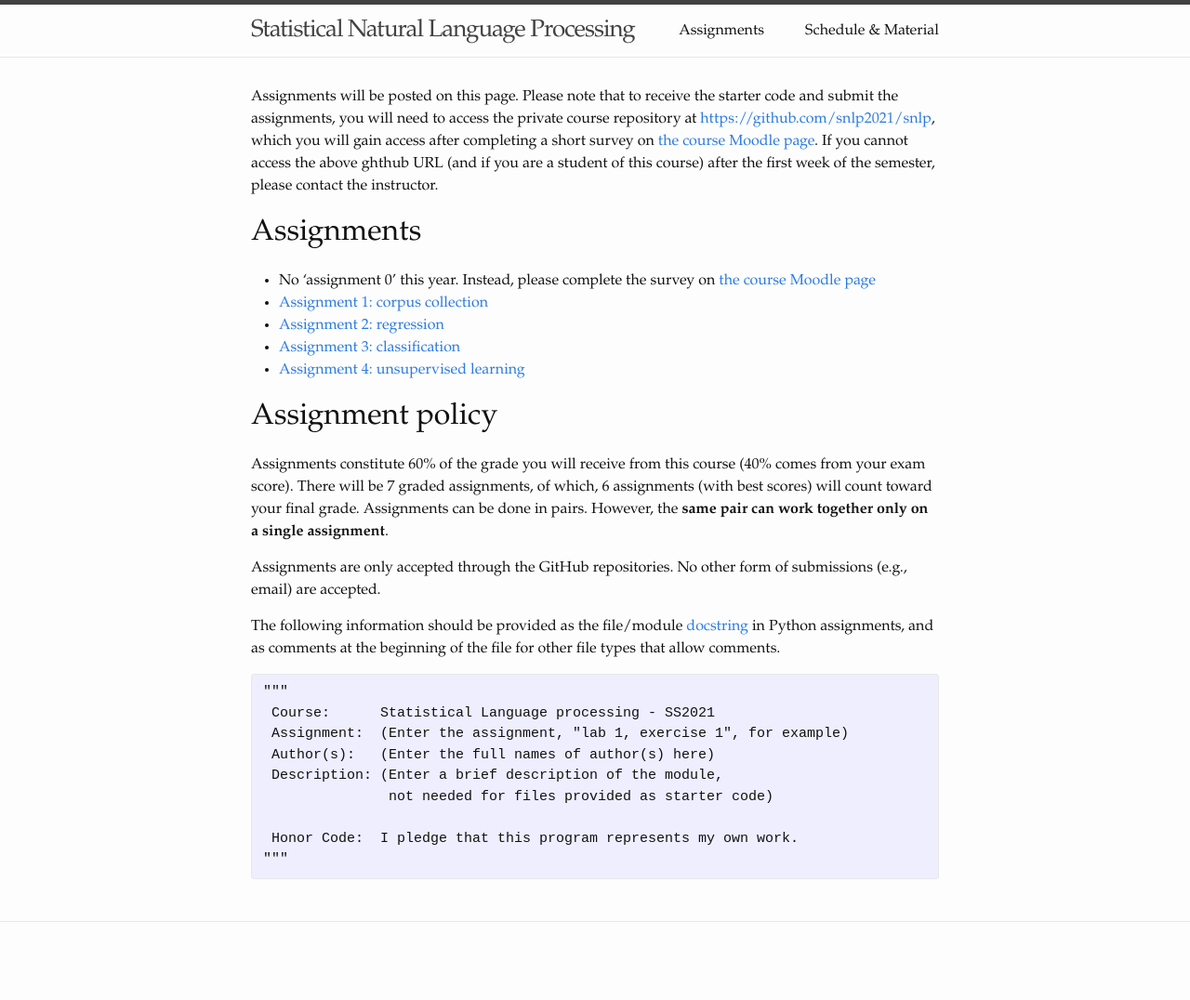
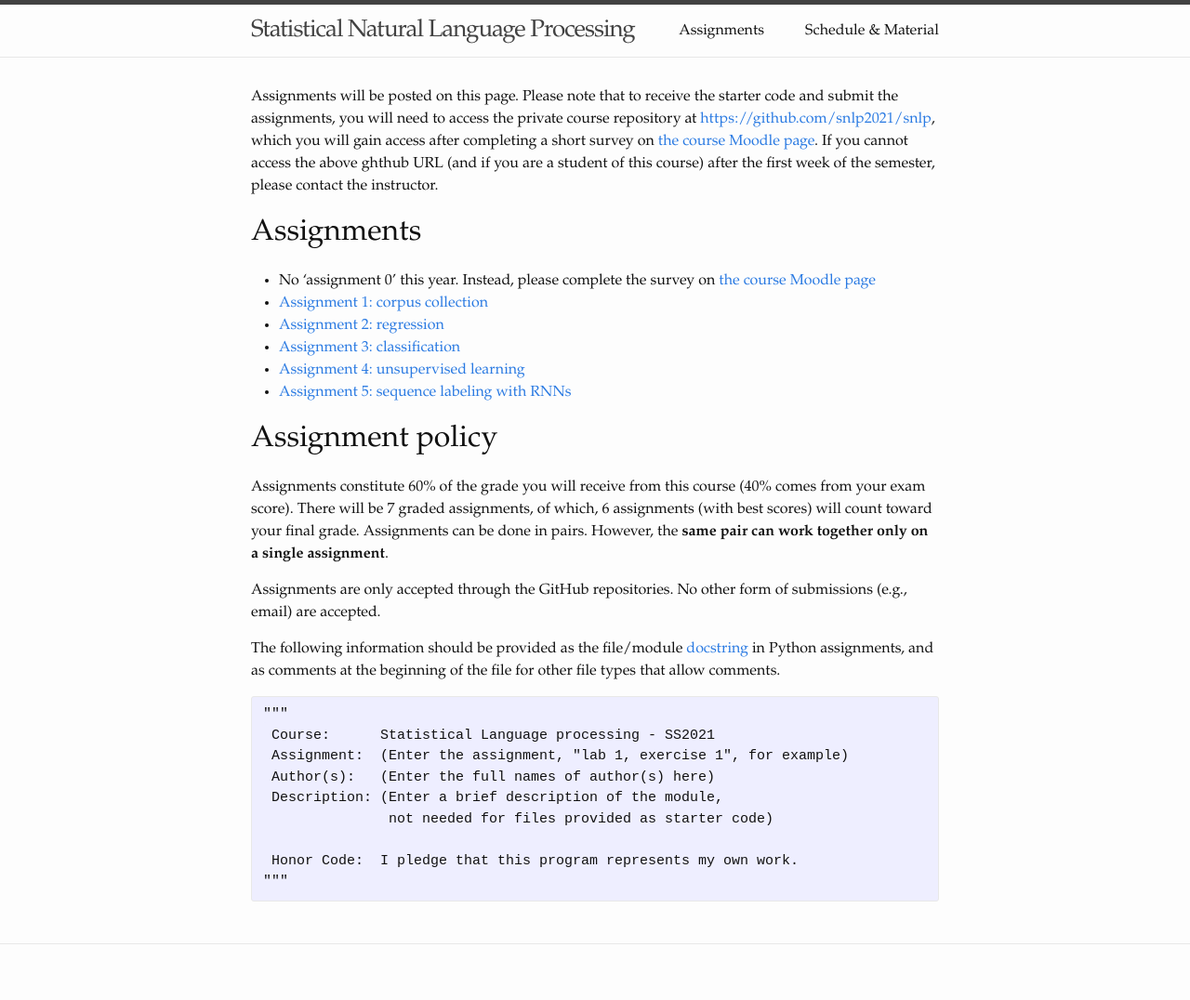
Before and after one commit to snlp2021/snlp2021.github.io, a Jekyll site: the page built from assignments.md, in a window 1280 px wide. Shown: the whole page at 93% size. Built offline with Jekyll 4.4.1, drawn with Linux system fonts in a browser that asks for light colours; before the commit the page ends 1052 px from its top, so only the background shows below that.

Commit message:
Assignment 5.

```diff
--- a/assignments.md
+++ b/assignments.md
@@ -25,6 +25,7 @@ please contact the instructor.
 - [Assignment 2: regression](https://snlp2021.github.io/a2)
 - [Assignment 3: classification](https://snlp2021.github.io/a3)
 - [Assignment 4: unsupervised learning](https://snlp2021.github.io/a4)
+- [Assignment 5: sequence labeling with RNNs](https://snlp2021.github.io/a5)
 
 # Assignment policy
 
```
